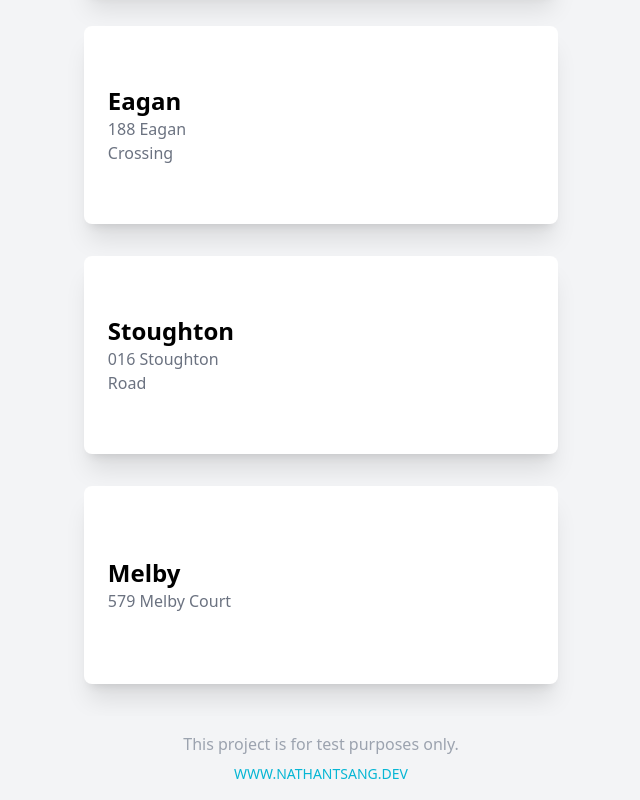
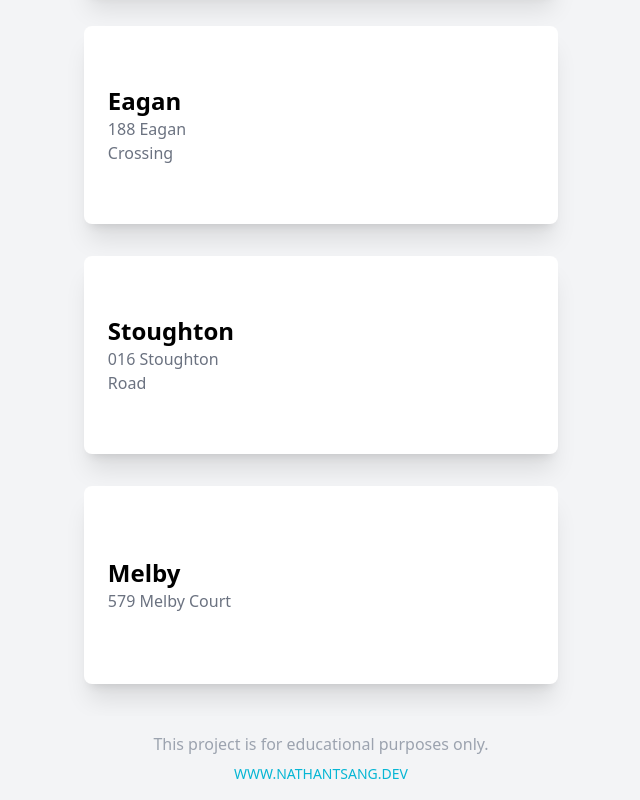
Before and after one commit to nathan-ts/rental-tracker, a Nuxt app: page / in a window 1280 px wide. Shown: the part 1034-1834 px from the top of the page, without its empty margins (319-959 px from the left). Built offline with nearby package versions, Linux system fonts and the light colour scheme.

Commit message:
update disclaimer

```diff
--- a/components/Footer.vue
+++ b/components/Footer.vue
@@ -6,7 +6,7 @@
   space-y-2
 ">
   <div class="text-gray-400">
-    This project is for test purposes only.
+    This project is for educational purposes only.
   </div>
   <a href="http://www.nathantsang.dev" class="text-sm text-cyan-500">
     WWW.NATHANTSANG.DEV
```
